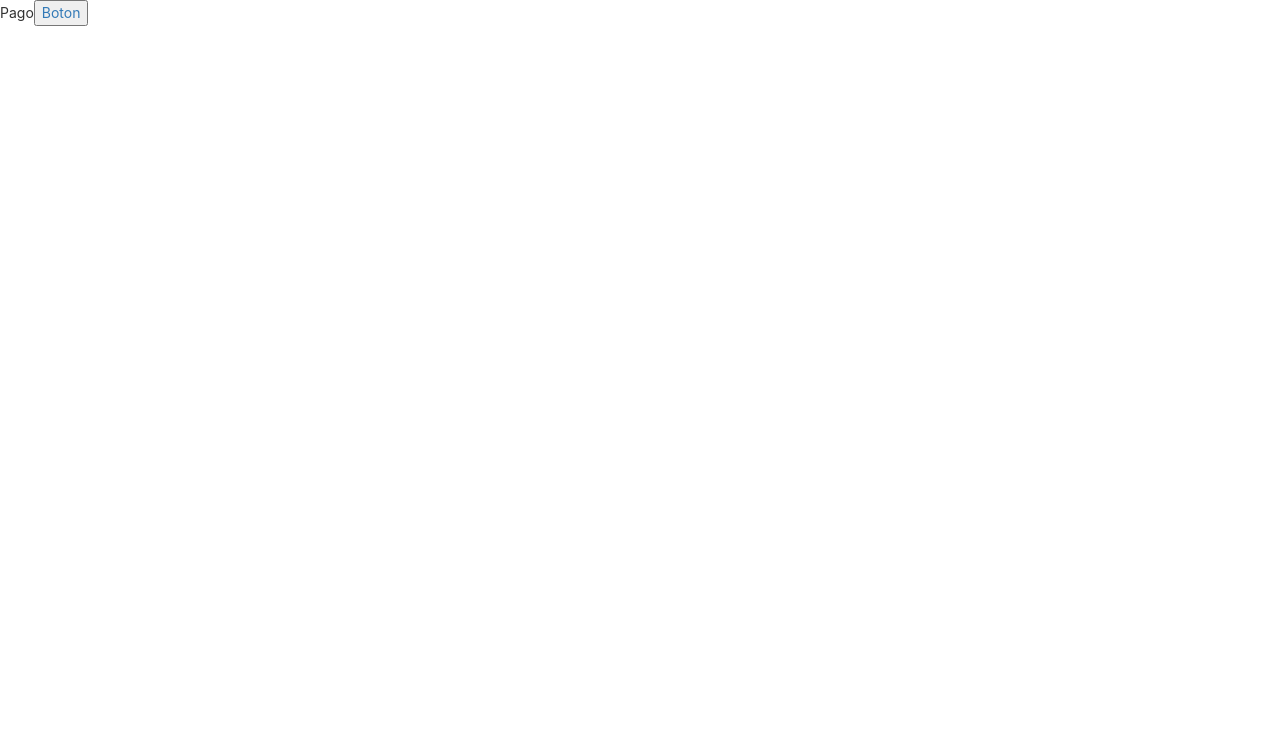
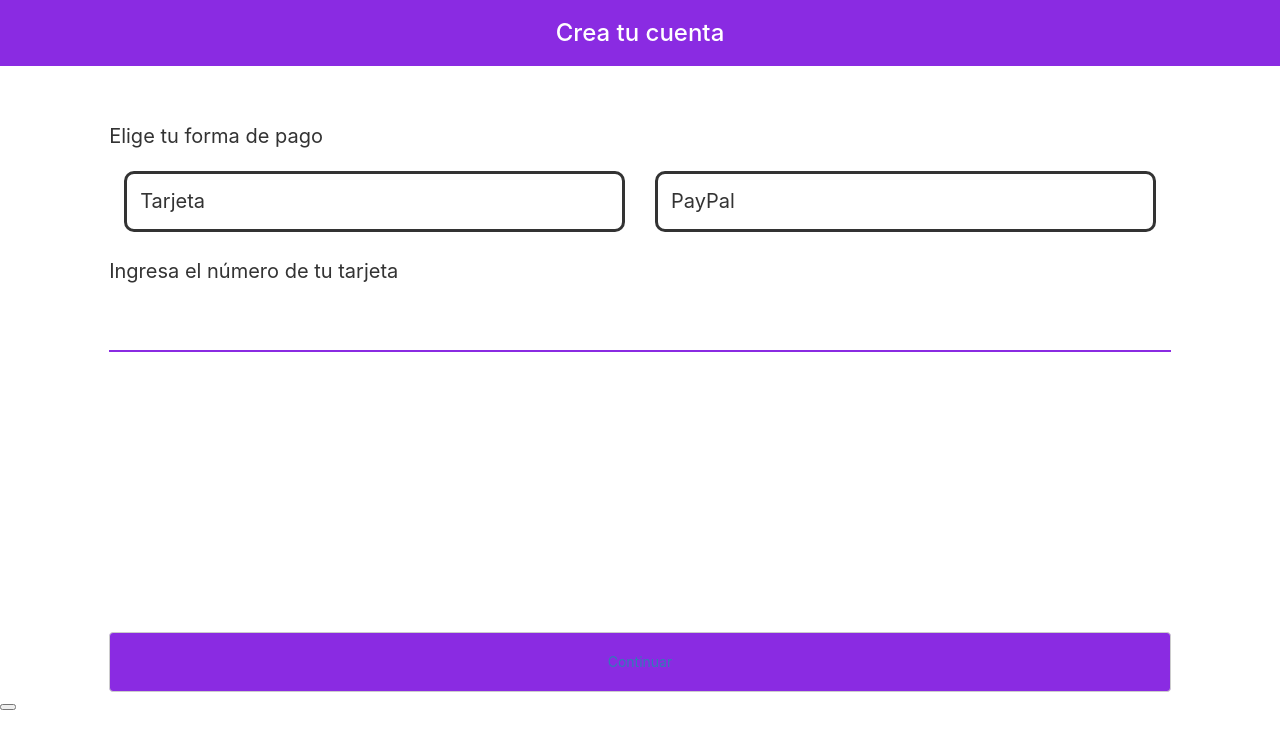
Before and after one commit to gloryarz/hackaton, a React (Create React App) app: page /pago in a window 1280 px wide. Shown: the top 748 px of the page. Built offline with nearby package versions, Linux system fonts and the light colour scheme.

Commit message:
Estilos de pago

```diff
--- a/src/Components/Matricula/Matricula.jsx
+++ b/src/Components/Matricula/Matricula.jsx
@@ -17,7 +17,7 @@ const Matricula = () => {
         <input type="text"/> <br/>
 
         <Button className="btn color marginBtn">
-          <NavLink to="/verificacion">Boton</NavLink>
+          <NavLink to="/verificacion">Continuar</NavLink>
         </Button>
       </Col>
       </Row>
--- a/src/Components/Pago/Pago.jsx
+++ b/src/Components/Pago/Pago.jsx
@@ -1,15 +1,36 @@
 import React from "react";
 import { NavLink } from "react-router-dom";
+import { Col, Button, Row } from "react-bootstrap";
+import '../CSS/main.css'
+import './pago.css'
 
 const Pago = () => {
   return (
     <div>
-      <p>
-        Pago
+        <Row>
+        <Col xs={12} className="color">
+          <h4 className="center head">Crea tu cuenta</h4>
+        </Col>
+        <Col xs={10} xsOffset={1} className="txt">
+        <p>Elige tu forma de pago</p>
+        <Col xs={6}>
+          <p className="border">Tarjeta</p>
+        </Col>
+        <Col xs={6}>
+          <p className="border">PayPal</p>
+        </Col>
+        <p>Ingresa el número de tu tarjeta</p>
+        <input type="text"/> <br/>
+
+        <Button className="btn color marginBtn">
+          <NavLink to="/confirmacion">Continuar</NavLink>
+        </Button>
+      </Col>
+      </Row>
         <button>
-          <NavLink to="/confirmacion">Boton</NavLink>
+
         </button>
-      </p>
+
     </div>
   );
 };
--- /dev/null
+++ b/src/Components/Pago/pago.css
@@ -0,0 +1,11 @@
+.marginBtn{
+    margin-top: 35vh;
+}
+
+.border{
+    border-style: solid;
+    padding: 1.3rem;
+    border-radius: 1rem;
+    margin-top: 1rem;
+    margin-bottom: 2.5rem;
+}
```
